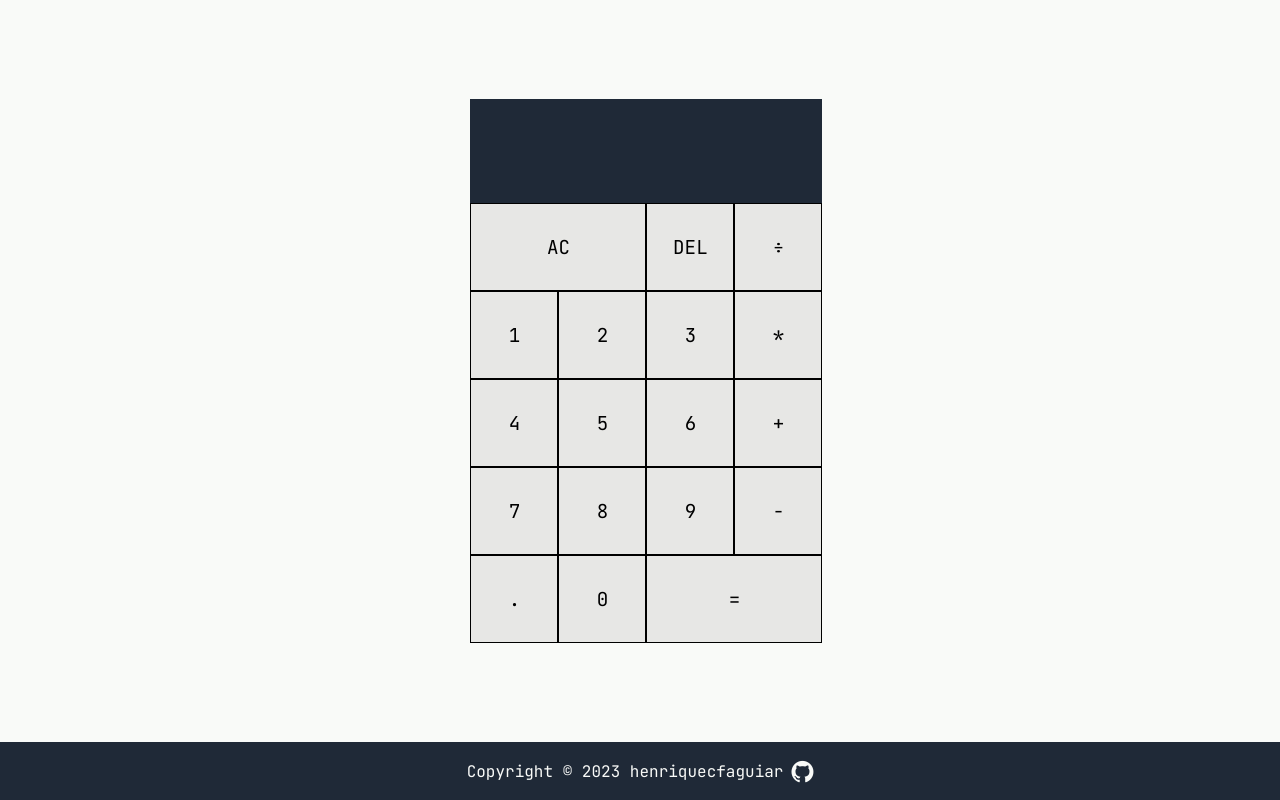
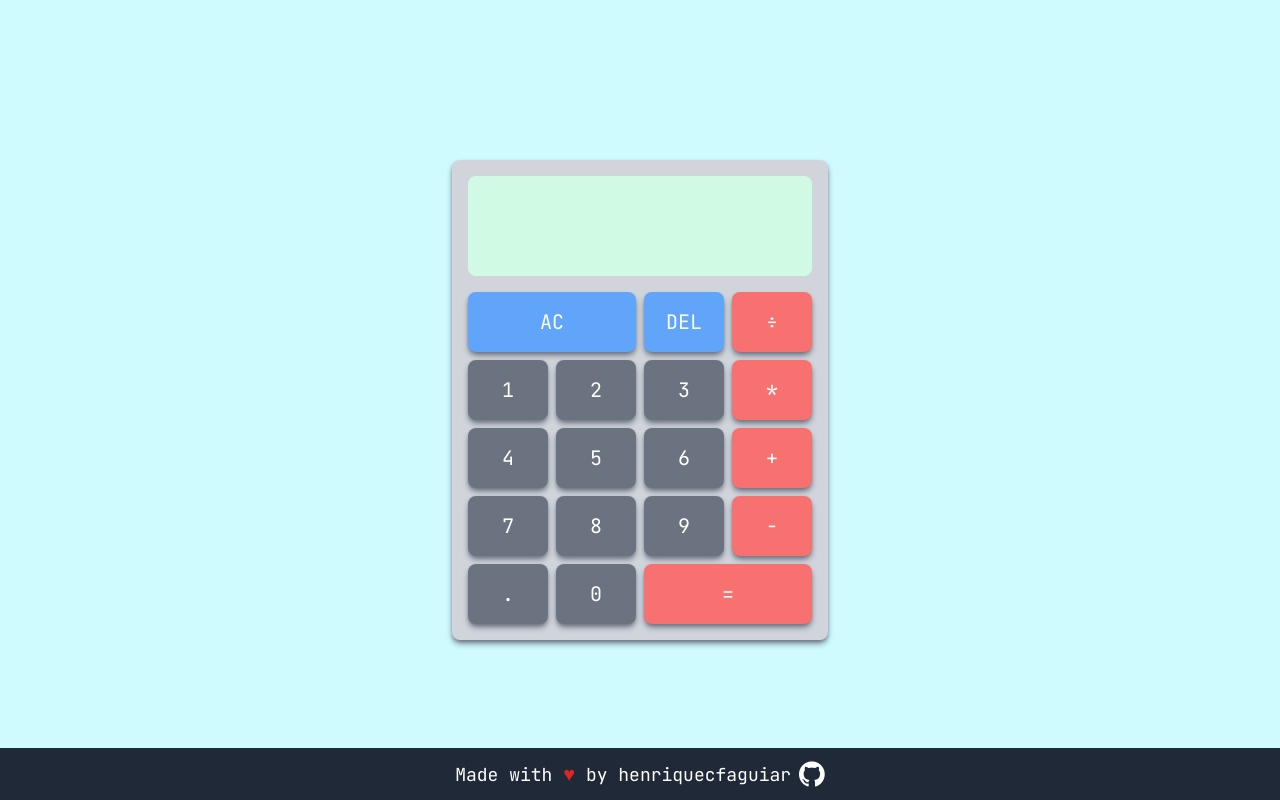
Before and after one commit to henriquecfaguiar/calculator, a website: page index.html in a window 1280 px wide. Drawn offline with Linux system fonts and the light colour scheme.

Commit message:
Revamp calculator using tailwindcss

```diff
--- a/index.html
+++ b/index.html
@@ -7,23 +7,39 @@
     <title>Calculator</title>
     <link
       rel="stylesheet"
-      href="https://cdnjs.cloudflare.com/ajax/libs/font-awesome/4.7.0/css/font-awesome.min.css" />
+      href="https://cdnjs.cloudflare.com/ajax/libs/font-awesome/4.7.0/css/font-awesome.min.css"
+    />
+    <link
+      rel="shortcut icon"
+      href="./images/calculator-favicon.png"
+      type="image/x-icon"
+    />
     <link rel="preconnect" href="https://fonts.googleapis.com" />
     <link rel="preconnect" href="https://fonts.gstatic.com" crossorigin />
     <link
       href="https://fonts.googleapis.com/css2?family=JetBrains+Mono:wght@400;600;700&display=swap"
-      rel="stylesheet" />
-    <link rel="stylesheet" href="./styles.css" />
-    <script type="text/javascript" src="./script.js" defer></script>
+      rel="stylesheet"
+    />
+    <link rel="stylesheet" href="./css/style.css" />
+    <script type="text/javascript" src="./js/script.js" defer></script>
   </head>
 
   <body>
-    <div class="calculator-grid">
-      <div class="display">
-        <div class="display__previous"></div>
-        <div class="display__current"></div>
+    <!-- Global Container -->
+    <div
+      class="relative flex min-h-screen flex-col items-center justify-center bg-cyan-100 px-2"
+    >
+      <!-- Calculator Container -->
+      <div
+        class="grid grid-cols-[repeat(4,minmax(60px,80px))] gap-2 rounded-lg bg-gray-300 p-4 text-xl text-white shadow-md shadow-gray-500"
+      >
+        <div
+          class="display col-span-4 mb-2 flex min-h-[100px] flex-col items-end justify-between break-words break-all rounded-lg bg-emerald-100 p-2 text-right text-black"
+        >
+          <div class="display__previous text-2xl text-gray-500"></div>
+          <div class="display__current text-5xl"></div>
         </div>
-      <button class="clear span-two">AC</button>
+        <button class="clear col-span-2">AC</button>
         <button class="delete">DEL</button>
         <button class="operator">÷</button>
         <button class="number">1</button>
@@ -40,13 +56,21 @@
         <button class="operator">-</button>
         <button class="number">.</button>
         <button class="number">0</button>
-      <button class="equal span-two">=</button>
+        <button class="equal col-span-2">=</button>
       </div>
-    <footer>
-      <p>Copyright &#169; 2023 henriquecfaguiar</p>
-      <a href="https://github.com/henriquecfaguiar">
-        <i class="fa fa-github fa-lg"></i
+      <footer
+        class="absolute bottom-0 flex w-full items-center justify-center space-x-2 bg-gray-800 py-2 text-white"
+      >
+        <p class="text-sm md:text-lg">
+          Made with <span class="text-xl text-red-600">&#9829;</span> by
+          henriquecfaguiar
+        </p>
+        <a
+          href="https://github.com/henriquecfaguiar"
+          class="text-2xl duration-200 hover:opacity-50 md:text-3xl"
+          ><i class="fa fa-github"></i
         ></a>
       </footer>
+    </div>
   </body>
 </html>
--- /dev/null
+++ b/input.css
@@ -0,0 +1,17 @@
+@tailwind base;
+@tailwind components;
+@tailwind utilities;
+
+.operator,
+.equal {
+  @apply rounded-lg bg-red-400 p-3 shadow-md shadow-gray-500 md:p-4;
+}
+
+.number {
+  @apply rounded-lg bg-gray-500 p-3 shadow-md shadow-gray-500 md:p-4;
+}
+
+.delete,
+.clear {
+  @apply rounded-lg bg-blue-400 p-3 shadow-md shadow-gray-500 md:p-4;
+}
--- a/styles.css
+++ /dev/null
@@ -1,155 +0,0 @@
-:root {
-  --clr-neutral-900: #1f2937;
-  --clr-neutral-400: #9991912f;
-  --clr-neutral-200: #c1bebe;
-  --clr-neutral-100: #f9faf8;
-  --clr-accent: #93b6ed;
-
-  --ff-primary: "JetBrains Mono", sans-serif;
-
-  /* small screen font sizes */
-  --fs-footer: 0.8rem;
-  --fs-400: 1rem;
-  --fs-900: 1.5rem;
-
-  --fw-700: 700;
-  --fw-400: 400;
-  --fw-300: 300;
-}
-
-@media (min-width: 50em) {
-  :root {
-    /* big screen font sizes */
-    --fs-footer: 1rem;
-    --fs-300: 1rem;
-    --fs-400: 1.2rem;
-    --fs-500: 1.5rem;
-    --fs-900: 2.5rem;
-  }
-}
-
-/* reset */
-
-*,
-*::before,
-*::after {
-  box-sizing: border-box;
-}
-
-body,
-h1,
-h2,
-h3,
-p,
-dl,
-dd,
-figure {
-  margin: 0;
-  padding: 0;
-}
-
-input,
-button,
-textarea,
-select {
-  font: inherit;
-}
-
-/* general styling */
-
-body {
-  font-family: var(--ff-primary);
-  font-size: var(--fs-400);
-  background-color: var(--clr-neutral-100);
-  min-height: 100vh;
-  display: flex;
-  flex-direction: column;
-}
-
-.calculator-grid {
-  display: grid;
-  padding-left: 0.8rem;
-  justify-content: center;
-  align-content: center;
-  grid-template-columns: repeat(4, 4.5rem);
-  grid-template-rows: minmax(5.5rem, auto) repeat(5, 4.5rem);
-  margin-top: auto;
-}
-
-button {
-  font-size: var(--fs-400);
-  background-color: var(--clr-neutral-400);
-  cursor: pointer;
-  border: 1px solid black;
-}
-
-button:hover,
-button::after {
-  background-color: var(--clr-accent);
-  opacity: 0.85;
-}
-
-.display {
-  grid-column: 1 / -1;
-  background-color: var(--clr-neutral-900);
-  display: flex;
-  align-items: flex-end;
-  justify-content: space-around;
-  flex-direction: column;
-  padding: 0.625rem;
-  word-wrap: break-word;
-  word-break: break-all;
-}
-
-.display__previous {
-  font-size: var(--fs-400);
-  color: var(--clr-neutral-200);
-}
-
-.display__current {
-  font-size: var(--fs-900);
-  color: var(--clr-neutral-100);
-}
-
-.span-two {
-  grid-column: span 2;
-}
-
-a:hover,
-a:focus {
-  opacity: 0.5;
-  transition-duration: 200ms;
-}
-
-footer {
-  font-family: "JetBrains Mono", "sans-serif";
-  color: var(--clr-neutral-100);
-  font-size: var(--fs-footer);
-  background-color: var(--clr-neutral-900);
-  display: flex;
-  align-items: center;
-  justify-content: center;
-  gap: 0.5rem;
-  padding: 1em 0;
-  margin-top: auto;
-}
-
-footer a {
-  font-size: var(--fs-400);
-}
-
-i {
-  color: var(--clr-neutral-100);
-  font-size: 2rem;
-}
-
-@media (min-width: 50em) {
-  .calculator-grid {
-    display: grid;
-    justify-content: center;
-    align-content: center;
-    grid-template-columns: repeat(4, 5.5rem);
-    grid-template-rows: minmax(6.5rem, auto) repeat(5, 5.5rem);
-    margin-top: auto;
-  }
-}
--- /dev/null
+++ b/tailwind.config.js
@@ -0,0 +1,11 @@
+module.exports = {
+  content: ['./*.html'],
+  theme: {
+    extend: {
+      fontFamily: {
+        'sans': ['JetBrains Mono', 'sans-serif']
+      }
+    },
+  },
+  plugins: [],
+}
```
Also changed, not shown: package.json (added, +17 -0 lines), css/style.css (added), images/calculator-favicon.png (added), images/calculator.png (added), js/script.js (renamed from script.js), 2 other files. Lines whose indentation alone changed are shown as unchanged.
